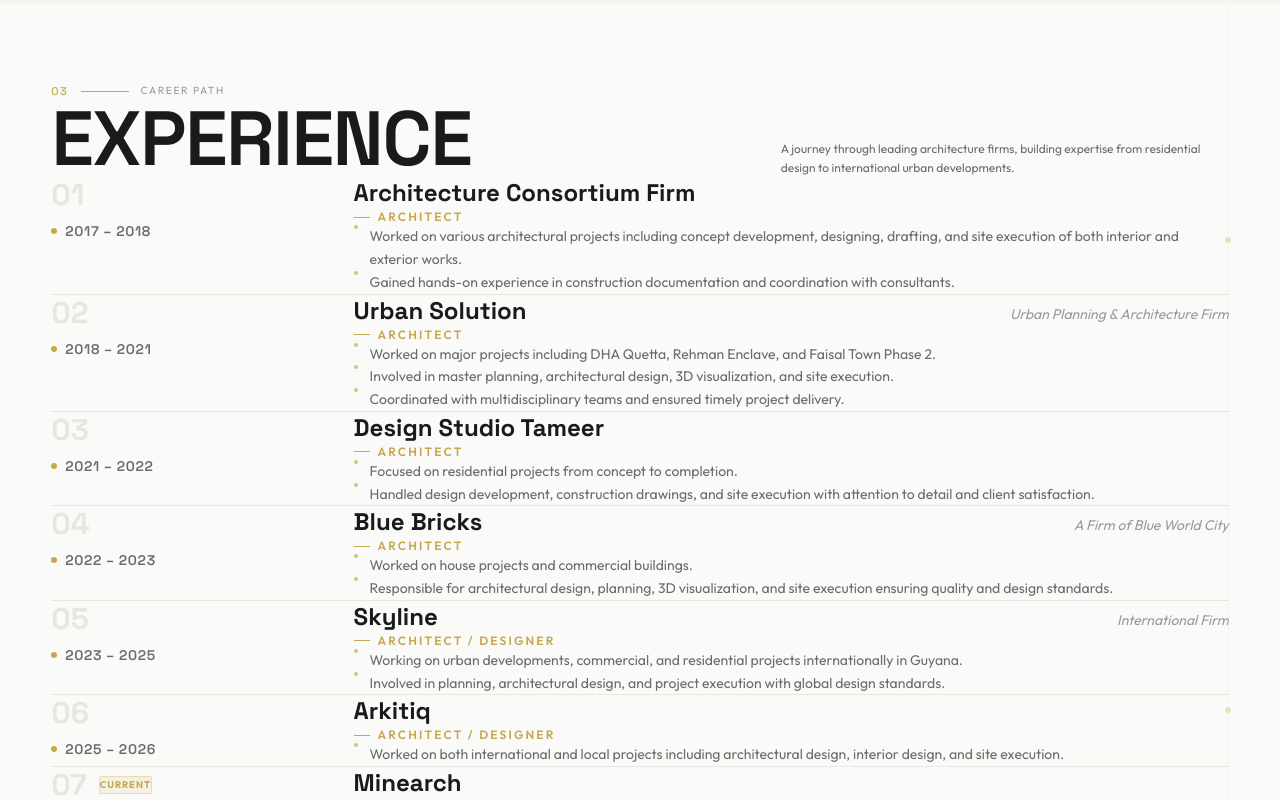
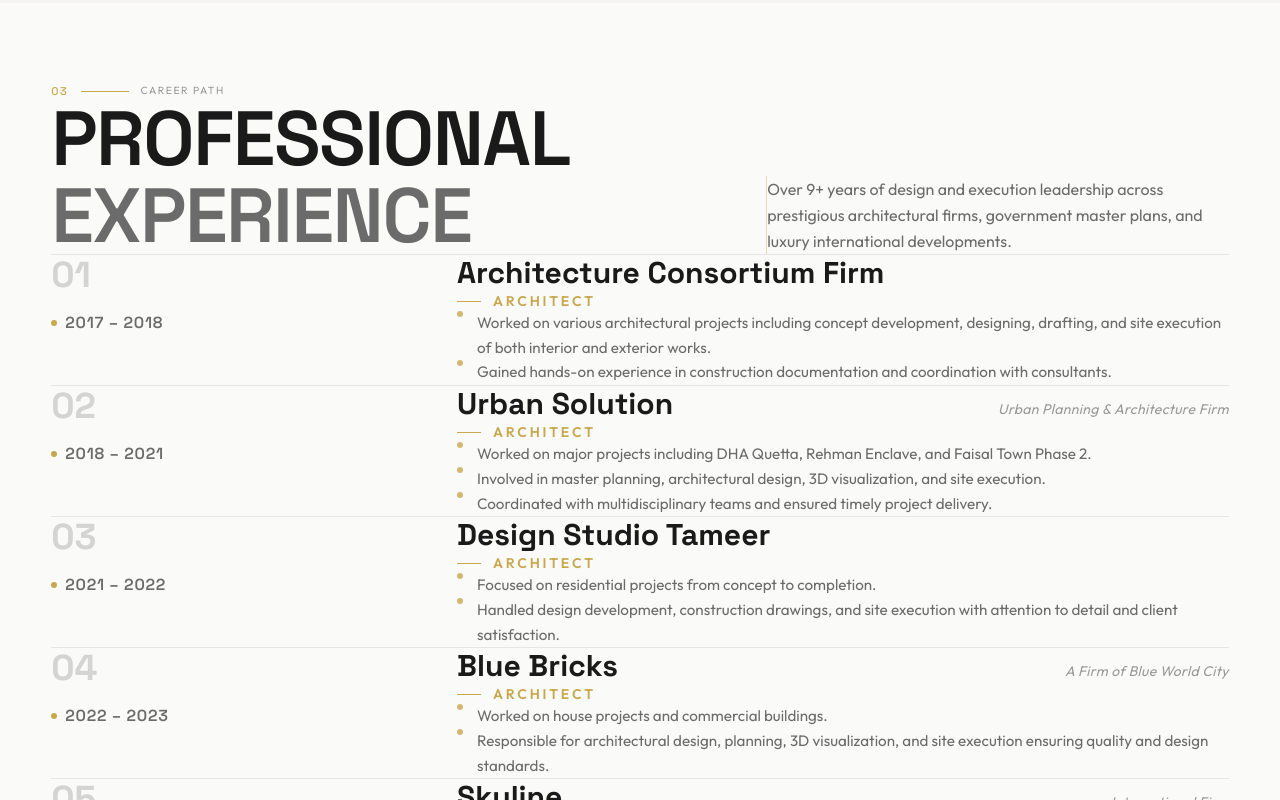
Before and after one commit to 00tatheer00/raza-jan-website, a Next.js app: page / in a window 1280 px wide. Shown: the part 1840-2640 px from the top of the page. Built offline with nearby package versions, Linux system fonts and the light colour scheme.

Commit message:
Enhance Experience section spacing, typography hierarchy, and luxury architectural rhythm

```diff
--- a/src/components/Experience.tsx
+++ b/src/components/Experience.tsx
@@ -1,7 +1,7 @@
 "use client";
 
 import { useState } from "react";
-import { motion, AnimatePresence } from "framer-motion";
+import { motion } from "framer-motion";
 import { useInView } from "@/hooks/useInView";
 import { siteData } from "@/data/siteData";
 
@@ -26,107 +26,116 @@ export default function Experience() {
           </span>
         </motion.div>
 
-        <div className="flex flex-col lg:flex-row lg:items-end lg:justify-between mb-16 md:mb-20">
+        {/* Section Title & Intro */}
+        <div className="grid grid-cols-1 lg:grid-cols-12 gap-6 lg:gap-12 items-end mb-16 md:mb-24">
+          <div className="lg:col-span-7">
             <motion.h2
               className="text-display font-display font-bold tracking-[-0.02em]"
               initial={{ opacity: 0, y: 30 }}
               animate={isInView ? { opacity: 1, y: 0 } : {}}
               transition={{ duration: 0.7, delay: 0.15 }}
             >
-            EXPERIENCE
+              PROFESSIONAL
+              <br />
+              <span className="text-[var(--color-text-secondary)]">EXPERIENCE</span>
             </motion.h2>
+          </div>
+          <div className="lg:col-span-5">
             <motion.p
-            className="text-[var(--color-text-secondary)] mt-4 lg:mt-0 max-w-md"
-            style={{ fontSize: "var(--text-small)" }}
+              className="text-[var(--color-text-secondary)] leading-relaxed text-sm md:text-base border-l border-[var(--color-accent)]/40 pl-5"
               initial={{ opacity: 0 }}
               animate={isInView ? { opacity: 1 } : {}}
               transition={{ duration: 0.6, delay: 0.3 }}
             >
-            A journey through leading architecture firms, building expertise
-            from residential design to international urban developments.
+              Over 9+ years of design and execution leadership across prestigious
+              architectural firms, government master plans, and luxury international developments.
             </motion.p>
           </div>
+        </div>
 
-        {/* Structured Architectural Timeline */}
-        <div className="space-y-0">
+        {/* Architectural Timeline Grid */}
+        <div className="border-t border-[var(--color-border)]">
           {siteData.experience.map((exp, index) => {
             const isHovered = hoveredIndex === index;
 
             return (
               <motion.div
                 key={exp.number}
-                className="group relative border-b border-[var(--color-border)] py-8 md:py-10 transition-colors duration-300 hover:border-[var(--color-accent)]/50"
+                className="group relative border-b border-[var(--color-border)] py-10 md:py-14 lg:py-16 px-2 md:px-6 -mx-2 md:-mx-6 transition-all duration-400 hover:bg-[var(--color-bg-alt)]/60"
                 initial={{ opacity: 0, y: 25 }}
                 animate={isInView ? { opacity: 1, y: 0 } : {}}
                 transition={{
                   duration: 0.5,
-                  delay: 0.15 + index * 0.08,
+                  delay: 0.1 + index * 0.07,
                   ease: [0.16, 1, 0.3, 1],
                 }}
                 onMouseEnter={() => setHoveredIndex(index)}
                 onMouseLeave={() => setHoveredIndex(null)}
               >
-                {/* Accent line on hover */}
-                <div className="absolute top-0 left-0 w-0 h-px bg-[var(--color-accent)] group-hover:w-full transition-all duration-500" />
+                {/* Gold left border highlight on hover */}
+                <div className="absolute left-0 top-0 bottom-0 w-[3px] bg-[var(--color-accent)] opacity-0 group-hover:opacity-100 transition-opacity duration-300" />
 
-                <div className="grid grid-cols-1 md:grid-cols-12 gap-4 md:gap-8 items-start">
-                  {/* Column 1: Index Number & Period (Col span 3 on desktop) */}
-                  <div className="md:col-span-3 flex md:flex-col items-baseline md:items-start justify-between gap-2">
-                    <div className="flex items-center gap-3">
-                      <span className="font-display text-2xl md:text-3xl font-bold text-[var(--color-border)] group-hover:text-[var(--color-accent)] transition-colors duration-300">
+                <div className="grid grid-cols-1 lg:grid-cols-12 gap-6 lg:gap-10 items-start">
+
+                  {/* Left Column: Number + Year Range (Col 1 to 4) */}
+                  <div className="lg:col-span-4 flex flex-row lg:flex-col justify-between lg:justify-start items-center lg:items-start gap-4">
+                    <div className="flex items-center gap-4">
+                      <span className="font-display text-3xl md:text-4xl font-bold text-[var(--color-text-muted)]/40 group-hover:text-[var(--color-accent)] transition-colors duration-400">
                         {exp.number}
                       </span>
                       {exp.isCurrent && (
-                        <span className="px-2 py-0.5 text-[0.6rem] font-bold tracking-widest uppercase bg-[var(--color-accent-light)] text-[var(--color-accent)] border border-[var(--color-accent)]/30 rounded-xs">
-                          CURRENT
+                        <span className="px-2.5 py-1 text-[0.65rem] font-bold tracking-[0.18em] uppercase bg-[var(--color-accent)] text-[var(--color-white)]">
+                          CURRENT ROLE
                         </span>
                       )}
                     </div>
-                    <div className="flex items-center gap-2 mt-1">
+
+                    <div className="flex items-center gap-2 lg:mt-3">
                       <span className="w-1.5 h-1.5 rounded-full bg-[var(--color-accent)]" />
-                      <span className="font-display text-xs md:text-sm font-semibold tracking-wider text-[var(--color-text-secondary)] group-hover:text-[var(--color-accent)] transition-colors duration-300">
+                      <span className="font-display text-sm md:text-base font-semibold tracking-wider text-[var(--color-text-secondary)] group-hover:text-[var(--color-text)] transition-colors duration-300">
                         {exp.years}
                       </span>
                     </div>
                   </div>
 
-                  {/* Column 2: Company, Position & Description (Col span 9 on desktop) */}
-                  <div className="md:col-span-9 space-y-3">
-                    {/* Company Header */}
-                    <div className="flex flex-col sm:flex-row sm:items-baseline sm:justify-between gap-1 sm:gap-4">
-                      <h3 className="font-display text-xl md:text-2xl font-bold text-[var(--color-text)] group-hover:text-[var(--color-accent)] transition-colors duration-300">
+                  {/* Right Column: Company, Position, Description (Col 5 to 12) */}
+                  <div className="lg:col-span-8 space-y-4">
+                    {/* Company Name & Subtitle */}
+                    <div className="flex flex-col sm:flex-row sm:items-baseline sm:justify-between gap-1.5">
+                      <h3 className="font-display text-2xl md:text-3xl font-bold text-[var(--color-text)] group-hover:text-[var(--color-accent)] transition-colors duration-300">
                         {exp.company}
                       </h3>
                       {exp.subtitle && (
-                        <span className="text-xs md:text-sm text-[var(--color-text-muted)] italic font-normal">
+                        <span className="text-xs md:text-sm text-[var(--color-text-muted)] font-normal tracking-wide italic">
                           {exp.subtitle}
                         </span>
                       )}
                     </div>
 
                     {/* Role / Position */}
-                    <div className="flex items-center gap-2">
-                      <span className="w-4 h-px bg-[var(--color-accent)]" />
-                      <span className="text-xs font-semibold uppercase tracking-[0.18em] text-[var(--color-accent)]">
+                    <div className="flex items-center gap-3 pt-1">
+                      <span className="w-6 h-px bg-[var(--color-accent)]" />
+                      <span className="text-xs md:text-sm font-semibold uppercase tracking-[0.2em] text-[var(--color-accent)]">
                         {exp.position}
                       </span>
                     </div>
 
-                    {/* Responsibilities & Achievements */}
-                    <div className="pt-2">
-                      <ul className="space-y-2">
+                    {/* Description List */}
+                    <div className="pt-3">
+                      <ul className="space-y-3">
                         {exp.description.map((item, i) => (
                           <li
                             key={i}
-                            className="flex items-start gap-3 text-sm text-[var(--color-text-secondary)] leading-relaxed"
+                            className="flex items-start gap-3.5 text-sm md:text-[0.95rem] text-[var(--color-text-secondary)] leading-relaxed"
                           >
-                            <span className="w-1 h-1 rounded-full bg-[var(--color-accent)] mt-2 shrink-0 opacity-70 group-hover:opacity-100" />
+                            <span className="w-1.5 h-1.5 rounded-full bg-[var(--color-accent)] mt-2 shrink-0 opacity-80 group-hover:opacity-100 transition-opacity" />
                             <span>{item}</span>
                           </li>
                         ))}
                       </ul>
                     </div>
                   </div>
+
                 </div>
               </motion.div>
             );
@@ -136,14 +145,14 @@ export default function Experience() {
 
       {/* Decorative vertical line */}
       <motion.div
-        className="absolute right-[4%] top-0 w-px h-full hidden xl:block pointer-events-none"
+        className="absolute right-[3%] top-0 w-px h-full hidden 2xl:block pointer-events-none"
         initial={{ scaleY: 0 }}
         animate={isInView ? { scaleY: 1 } : {}}
         transition={{ duration: 1.5, delay: 0.5 }}
         style={{ transformOrigin: "top", background: "var(--color-border)", opacity: 0.3 }}
       >
-        <span className="absolute top-1/4 left-1/2 -translate-x-1/2 w-1.5 h-1.5 rounded-full bg-[var(--color-accent)]" />
-        <span className="absolute top-3/4 left-1/2 -translate-x-1/2 w-1.5 h-1.5 rounded-full bg-[var(--color-accent)]" />
+        <span className="absolute top-1/4 left-1/2 -translate-x-1/2 w-2 h-2 rounded-full bg-[var(--color-accent)]" />
+        <span className="absolute top-3/4 left-1/2 -translate-x-1/2 w-2 h-2 rounded-full bg-[var(--color-accent)]" />
       </motion.div>
     </section>
   );
```
Lines whose indentation alone changed are shown as unchanged.
